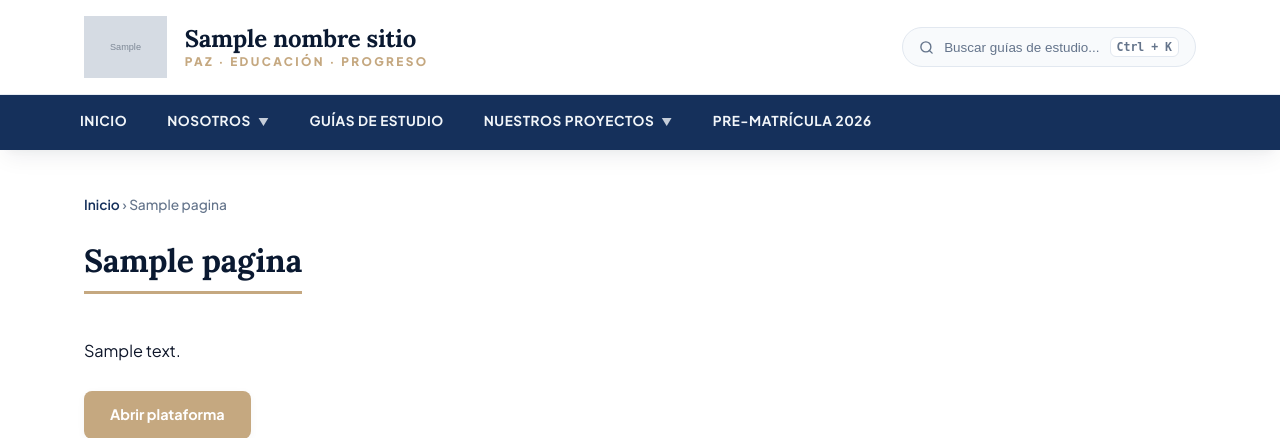
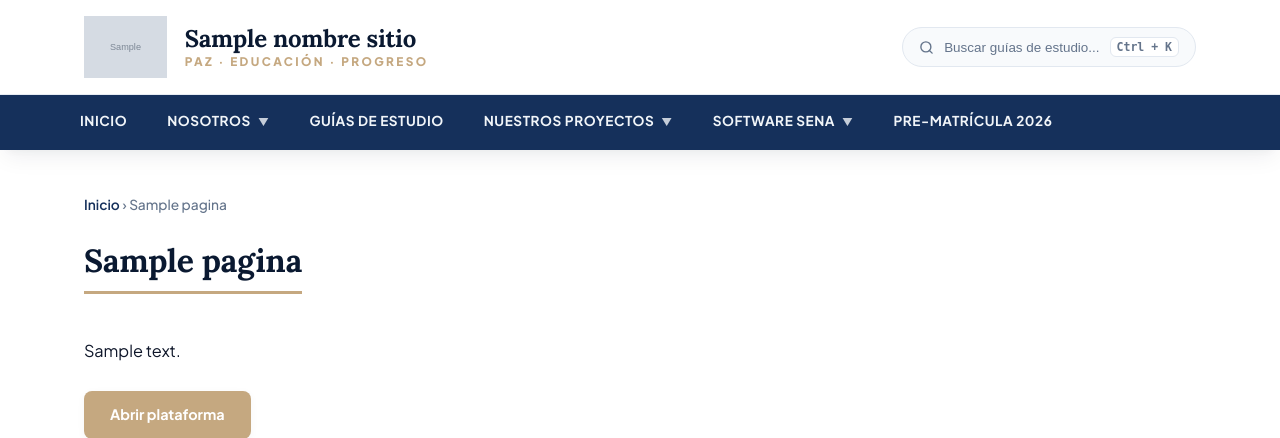
Before and after one commit to jd5073356-max/athena-ceis, a Django app: template web_publica/templates/web_publica/pagina_detalle.html in a window 1280 px wide. Shown: the top 438 px of the page. Run offline with Django 5.2, Linux system fonts and the light colour scheme; the template is opened without the code that fills it: most values are stand-ins (such as "Sample title", 1, 10 or a date in 2020); grey boxes marked "Sample" are stand-in pictures; some web fonts are replaced.

Commit message:
feat: seccion y menu Software SENA en barra superior con plataformas y submenus

```diff
--- a/core/models.py
+++ b/core/models.py
@@ -176,6 +176,7 @@ class Seccion(models.Model):
         HOME = "home", "Inicio (identidad)"      # no se lista; alimenta la home
         COLEGIO = "colegio", "El Colegio"        # página institucional
         PROYECTO = "proyecto", "Proyectos"       # proyecto transversal
+        SOFTWARE = "software", "Software Institucional"  # plataformas y sistemas de software
 
     clave = models.SlugField("Clave", max_length=60, unique=True,
                              help_text="Identificador interno. Ej.: mision, vision, prae.")
--- a/web_publica/context_processors.py
+++ b/web_publica/context_processors.py
@@ -28,5 +28,6 @@ def menu_publico(request):
     return {
         "menu_nosotros": [s for s in secciones_activas if s.categoria == "colegio"],
         "menu_proyectos": [s for s in secciones_activas if s.categoria == "proyecto"],
+        "menu_software": [s for s in secciones_activas if s.categoria == "software"],
         "config_apariencia": config_apariencia,
     }
--- a/web_publica/templates/web_publica/base.html
+++ b/web_publica/templates/web_publica/base.html
@@ -296,6 +296,13 @@
         </div>
       </div>
 
+      <div class="menu-item">
+        <a class="menu-top" href="{% url 'web_publica:software' %}" tabindex="0">Software SENA <span class="caret">&#9660;</span></a>
+        <div class="submenu">
+          {% for s in menu_software %}<a href="{% url 'web_publica:pagina_detalle' s.clave %}">{{ s.titulo }}</a>{% endfor %}
+        </div>
+      </div>
+
       <a class="menu-link" href="{% url 'web_publica:pagina_detalle' 'pre_matricula_2026' %}">Pre-Matrícula 2026</a>
     </div>
   </nav>
--- a/web_publica/templates/web_publica/pagina_detalle.html
+++ b/web_publica/templates/web_publica/pagina_detalle.html
@@ -8,7 +8,8 @@
 <section class="seccion">
   <p class="breadcrumb">
     <a href="{% url 'web_publica:home' %}">Inicio</a> &rsaquo;
-    {% if pagina.categoria == 'proyecto' %}<a href="{% url 'web_publica:proyectos' %}">Nuestros Proyectos</a> &rsaquo;
+    {% if pagina.categoria == 'software' %}<a href="{% url 'web_publica:software' %}">Software SENA</a> &rsaquo;
+    {% elif pagina.categoria == 'proyecto' %}<a href="{% url 'web_publica:proyectos' %}">Nuestros Proyectos</a> &rsaquo;
     {% elif pagina.categoria == 'colegio' %}<a href="{% url 'web_publica:colegio' %}">Nosotros</a> &rsaquo;{% endif %}
     {{ pagina.titulo }}
   </p>
--- a/web_publica/urls.py
+++ b/web_publica/urls.py
@@ -22,6 +22,7 @@ urlpatterns = [
     # Páginas institucionales y proyectos
     path("colegio/", views.colegio, name="colegio"),
     path("proyectos/", views.proyectos, name="proyectos"),
+    path("software/", views.software, name="software"),
     path("p/<slug:clave>/", views.pagina_detalle, name="pagina_detalle"),
 
     # Contenido independiente
```
Also changed, not shown: web_publica/views.py (+16 -1 lines), core/migrations/0013_seccion_categoria_software.py (added), core/migrations/0014_actualizar_categoria_software.py (added).
